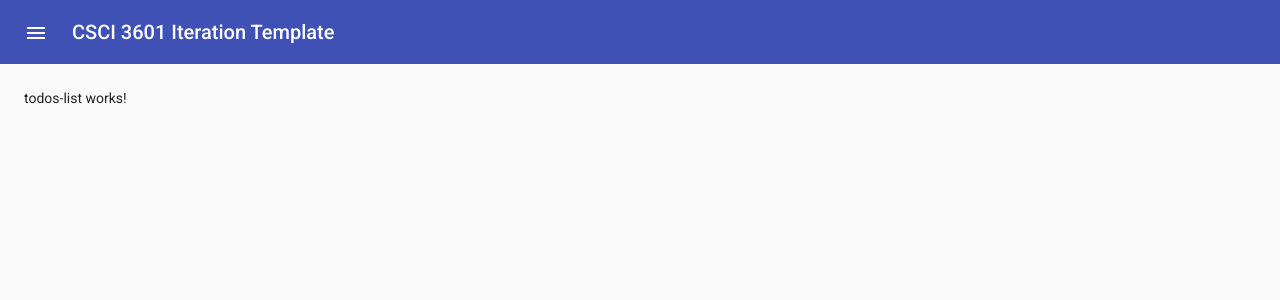
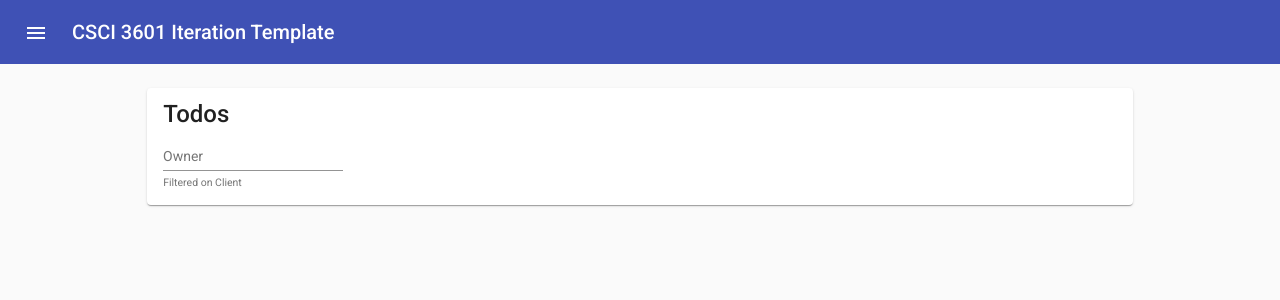
Before and after one commit to UMM-CSci-3601-S21/lab-4-jonah-justin, an Angular app in the folder client/: page /todos in a window 1280 px wide. Shown: the top 300 px of the page. Built offline with nearby package versions, Linux system fonts and the light colour scheme.

Commit message:
Add content to todos-list template
Added content to todos-list template.

```diff
--- a/client/src/app/todos/todos-list.component.html
+++ b/client/src/app/todos/todos-list.component.html
@@ -1 +1,21 @@
-<p>todos-list works!</p>
+<div fxLayout="row">
+  <div fxFlex fxFlex.gt-sm="80" fxFlexOffset.gt-sm="10">
+
+    <mat-card class="search-card">
+      <mat-card-title class="todo-list-title">Todos</mat-card-title>
+      <mat-card-content fxLayout="column" >
+
+        <div fxLayout="row wrap" fxLayoutGap="10px">
+          <!-- Examples of filtering in Angular-->
+
+          <mat-form-field class="input-field">
+            <mat-label>Owner</mat-label>
+            <input matInput data-test="todoOwnerInput" placeholder="Filter by Owner"
+            [(ngModel)]="todoOwner" (input)="updateFilter()">
+            <mat-hint>Filtered on Client</mat-hint>
+          </mat-form-field>
+        </div>
+      </mat-card-content>
+    </mat-card>
+  </div>
+</div>
--- a/client/src/app/todos/todos-list.component.ts
+++ b/client/src/app/todos/todos-list.component.ts
@@ -1,13 +1,29 @@
-import { Component, OnInit } from '@angular/core';
+import { Component, OnDestroy, OnInit } from '@angular/core';
+import { Subscription } from 'rxjs';
+import { Todo, TodoStatus } from './todo';
+import { TodosService } from './todos.service';
 
 @Component({
   selector: 'app-todos-list',
   templateUrl: './todos-list.component.html',
   styleUrls: ['./todos-list.component.scss']
 })
-export class TodosListComponent implements OnInit {
+export class TodosListComponent implements OnInit, OnDestroy {
 
-  constructor() { }
+  public serverFilteredTodos: Todo[];
+  public filteredTodo: Todo[];
+  public todoOwner: string;
+  public todoBody: string;
+  public todoCategory: string;
+  public todoStatus: TodoStatus;
+  getTodosSub: Subscription;
+
+  constructor(private todosService: TodosService) {
+
+  }
+  ngOnDestroy(): void {
+    throw new Error('Method not implemented.');
+  }
 
   ngOnInit(): void {
   }
```
